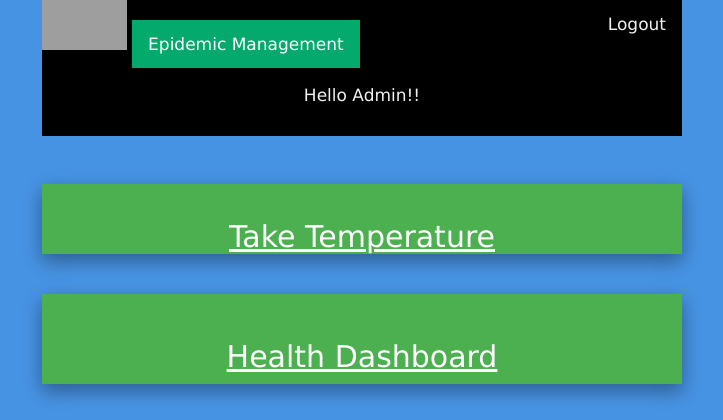
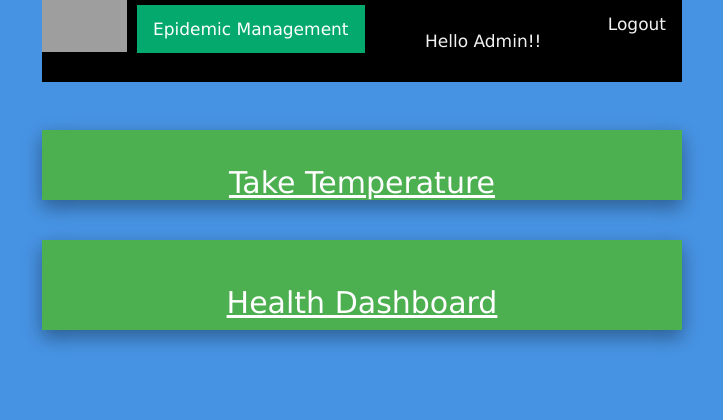
Before and after one commit to InsertWittyCommentHere/CAC-Temperature-Monitor-App, a Flask app: page /read1 in a window 1280 px wide. Shown: the top 420 px of the page, without its empty margins (278-1001 px from the left). Run offline with Flask 2, Linux system fonts and the light colour scheme; grey boxes are pictures that could not be loaded.

Commit message:
Update index2.html

```diff
--- a/templates/index2.html
+++ b/templates/index2.html
@@ -66,11 +66,17 @@ body {
 .topnav a.active {
   background-color: #04AA6D;
   color: white;
+  text-align: left;
+  float: left;
+  margin: 5px 10px;
+
 }
 
 .topnav a.active:hover {
   background-color: #ddd;
   color: black;
+  text-align: left;
+  float: left;
 }
 
 .topnav a:hover {
@@ -245,9 +251,9 @@ table.dataframe th, .dataframe td {
     </head>
     <body>
 	<div class="topnav">
-		<img src="https://www.un.org/sites/un2.un.org/files/field/image/1583952355.1997.jpg" height="50px" width="85px" alt="Icon">
- 		<a class="active" href="{{ url_for('read2') }}">Epidemic Management</a>
-		<a class="logout" href="{{ url_for('logout') }}">Logout</a>
+		<img src="https://www.un.org/sites/un2.un.org/files/field/image/1583952355.1997.jpg" height="52px" width="85px" alt="Icon" align="left">
+  		<a class="active" href="{{ url_for('read2') }}">Epidemic Management</a>
+  		<a class="logout" href="{{ url_for('logout') }}">Logout</a>
 		<p> Hello Admin!! </p>
 	</div>
 	    <br>
```
